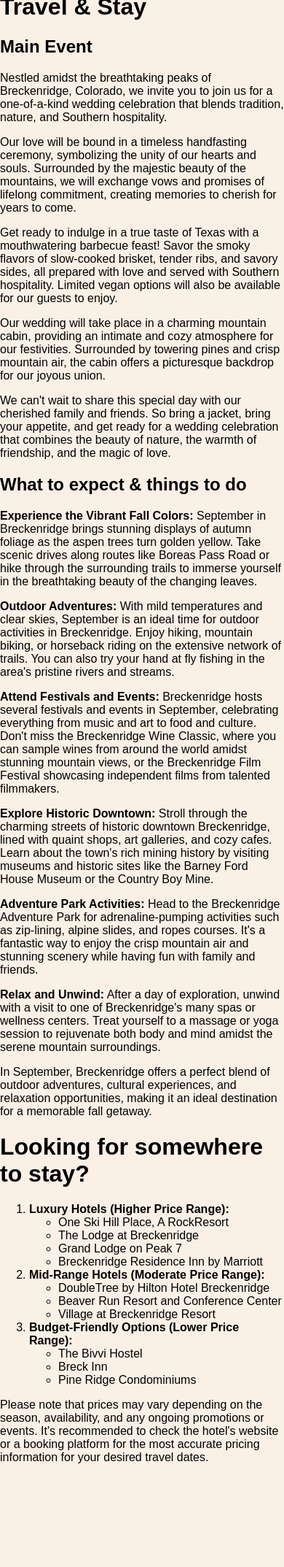
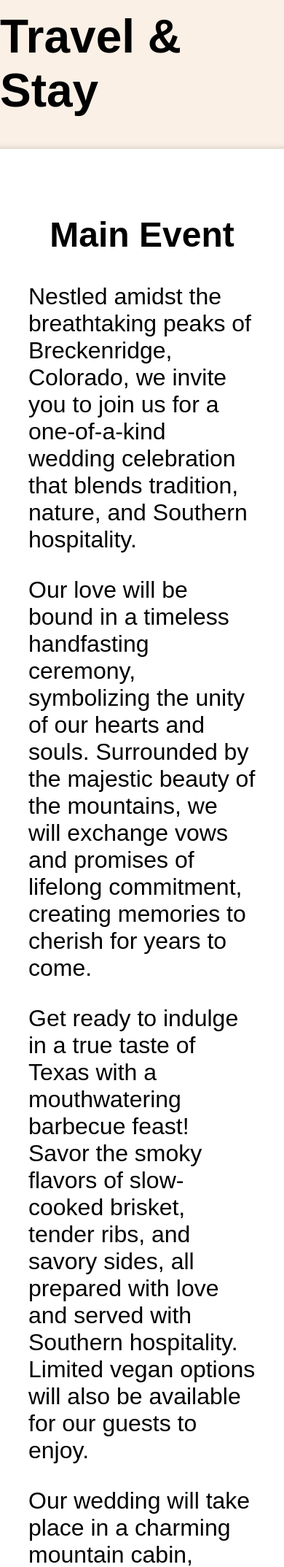
Before and after one commit to EricMTodd/wedding-site, a Flask app: page /travel-and-stay in a window 390 px wide; the page is wider, and only the part inside the window is pictured. Shown: the part 130-2277 px from the top of that part at 73% size. Run offline with Flask 3, Linux system fonts and the light colour scheme.

Commit message:
Travel and stay mobile styles added.

```diff
--- a/static/css/travel-and-stay.css
+++ b/static/css/travel-and-stay.css
@@ -23,5 +23,26 @@
 
 /* Mobile styles */
 @media (orientation: portrait) {
+    main {
+        display: flex;
+        flex-direction: column;
+        align-items: center;
+        justify-content: flex-start;
+        font-size: 2em;
+        overflow-y: scroll;
+        /* padding: 10%; */
+    }
 
+    main > div {
+        background-color: white;
+        width: 80%;
+        border-radius: 5px;
+        box-shadow: 0px 0px 10px rgba(0, 0, 0, 0.2);
+        padding: 50px;
+        margin-bottom: 50px;
+    }
+
+    main > div > h3, main > div > h2 {
+        text-align: center;
+    }
 }
--- a/templates/travel-and-stay.html
+++ b/templates/travel-and-stay.html
@@ -35,7 +35,7 @@
 
                 <p>We can't wait to share this special day with our cherished family and friends. So bring a jacket, bring your appetite, and get ready for a wedding celebration that combines the beauty of nature, the warmth of friendship, and the magic of love.</p>
 
-                <h2>What to expect & things to do</h2>
+                <h3>What to expect & things to do</h3>
                 <p><strong>Experience the Vibrant Fall Colors:</strong> September in Breckenridge brings stunning displays of autumn foliage as the aspen trees turn golden yellow. Take scenic drives along routes like Boreas Pass Road or hike through the surrounding trails to immerse yourself in the breathtaking beauty of the changing leaves.</p>
 
                 <p><strong>Outdoor Adventures:</strong> With mild temperatures and clear skies, September is an ideal time for outdoor activities in Breckenridge. Enjoy hiking, mountain biking, or horseback riding on the extensive network of trails. You can also try your hand at fly fishing in the area's pristine rivers and streams.</p>
@@ -50,7 +50,7 @@
 
                 <p>In September, Breckenridge offers a perfect blend of outdoor adventures, cultural experiences, and relaxation opportunities, making it an ideal destination for a memorable fall getaway.</p>
             </div>
-            <h1>Looking for somewhere to stay?</h1>
+            <h3>Looking for somewhere to stay?</h3>
             <div>
                 <ol>
                     <li><strong>Luxury Hotels (Higher Price Range):</strong></li>
```
